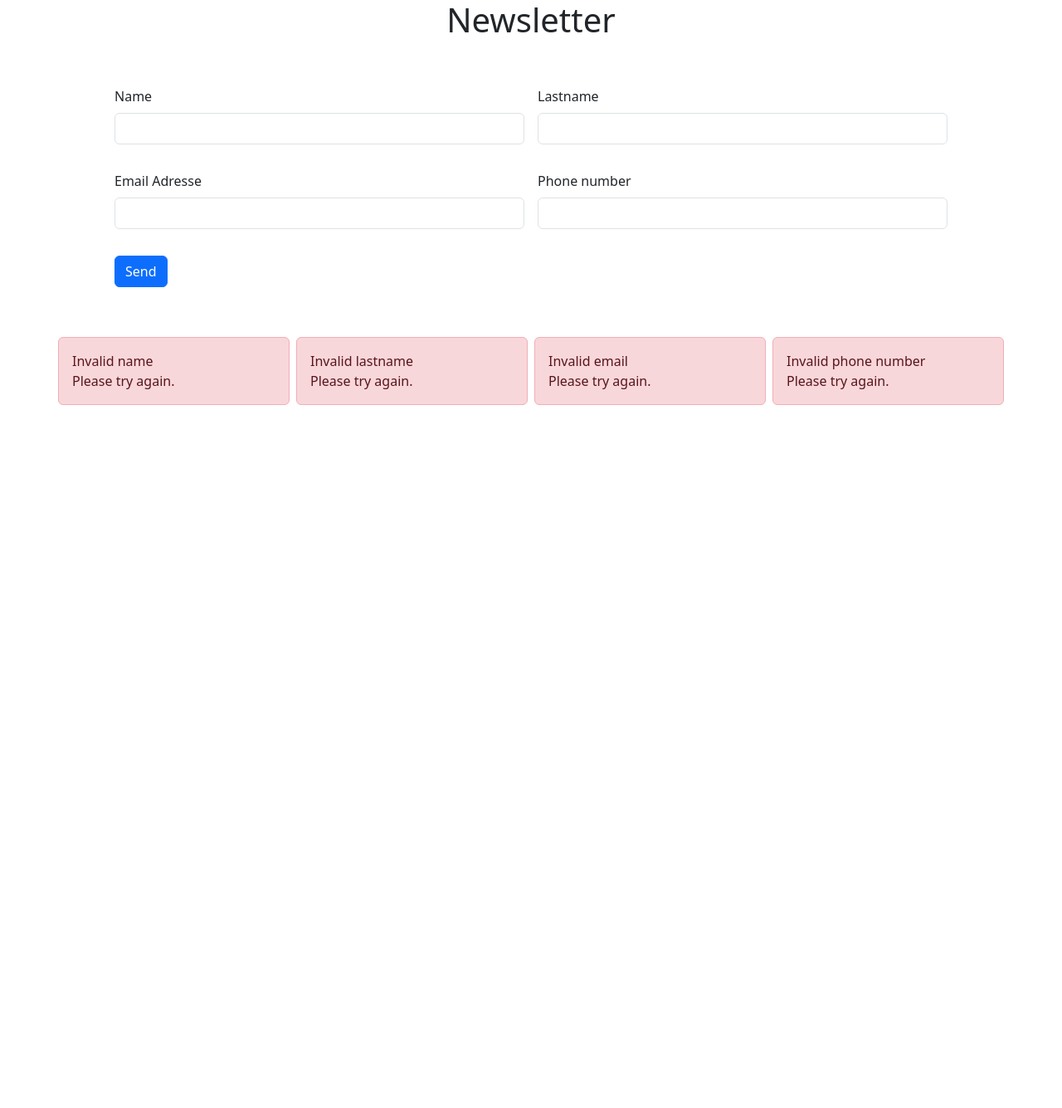
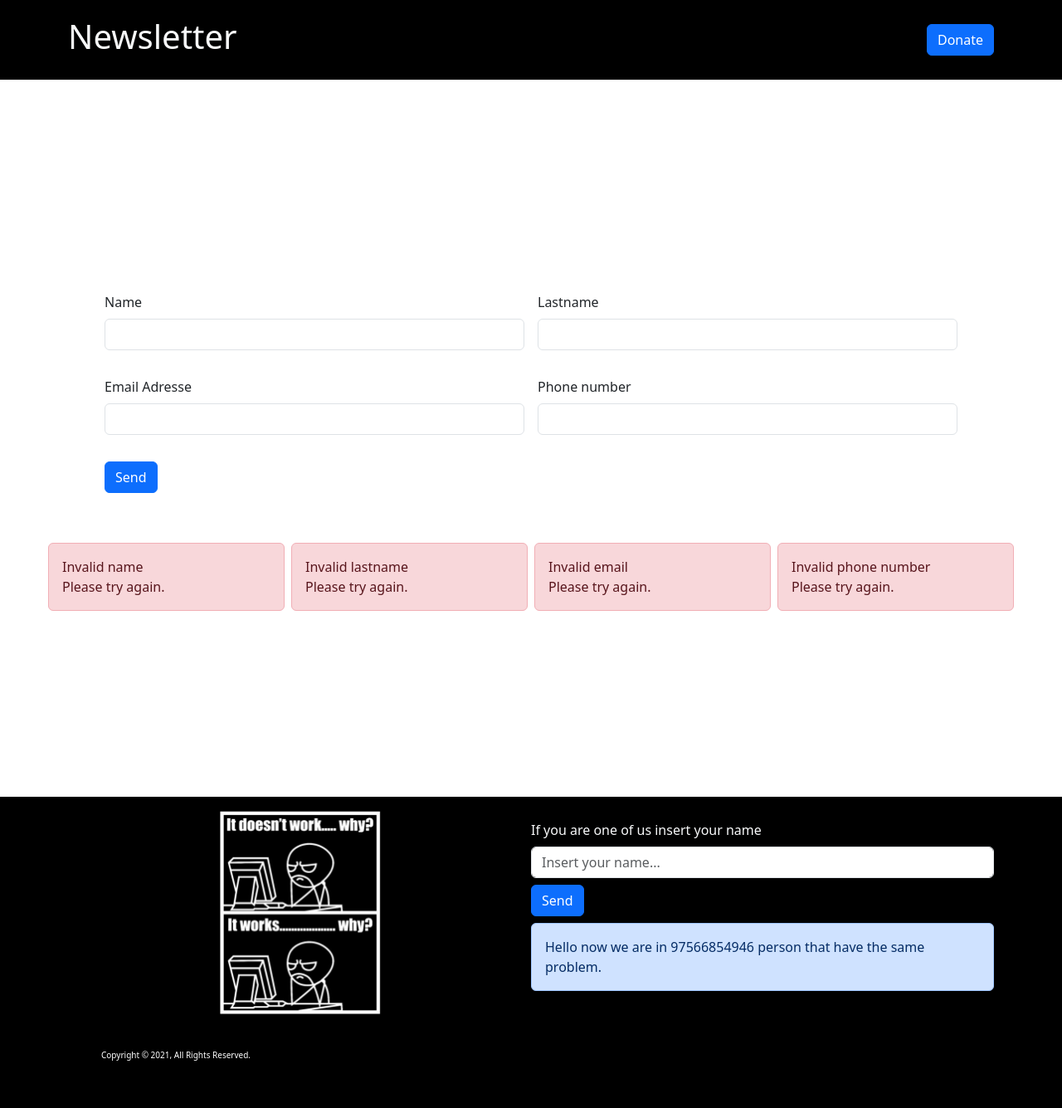
Before and after one commit to Mustaaaaa/php-iscrizione-newsletter, a PHP site: page / in a window 1280 px wide. Shown: the whole page at 83% size. Before the commit the page ends 488 px from the top, so only its background shows below. Run offline with PHP 8.4, Linux system fonts and the light colour scheme.

Commit message:
add: 1)header 2)footer

```diff
--- /dev/null
+++ b/footer.php
@@ -0,0 +1,59 @@
+<?php
+$text = $_POST['text'] ?? '';
+?>
+<!DOCTYPE html>
+<html lang="en">
+
+<head>
+    <meta charset="UTF-8">
+    <meta name="viewport" content="width=, initial-scale=1.0">
+    <title>Footer</title>
+</head>
+
+<body>
+    <footer>
+        <div class="footer-section">
+            <style>
+                .footer-section {
+                    margin-top: 20px;
+                    padding-top: 15px;
+                    background-color: black;
+                }
+            </style>
+            <div class="container">
+                <div class="d-flex align-items-center">
+                    <div class="col-6 d-flex justify-content-center">
+                        <img src="./foto.jpg" alt="">
+                        <style>
+                            img {
+                                width: 200px;
+                            }
+                        </style>
+                    </div>
+
+                    <form class="col-6" method="POST">
+                        <label for="text" class="form-label text-light">If you are one of us insert your name</label>
+                        <input type="text" id="text" name="text" placeholder="Insert your name..." class="form-control mb-2">
+                        <button class="btn btn-primary">Send</button>
+                        <?php
+                        echo "<p class='alert alert-primary mt-2'>Hello $text now we are in 97566854946 person that have the same problem.</p>"
+                        ?>
+                    </form>
+                </div>
+                <div class="copyright-section">
+                    <style>
+                        .copyright-section {
+                            color: white;
+                            font-size: 10px;
+                            padding: 40px;
+                        }
+                    </style>
+                    <p>Copyright © 2021, All Rights Reserved.</p>
+                </div>
+            </div>
+
+        </div>
+    </footer>
+</body>
+
+</html>
--- /dev/null
+++ b/header.php
@@ -0,0 +1,32 @@
+<!DOCTYPE html>
+<html lang="en">
+
+<head>
+    <meta charset="UTF-8">
+    <meta name="viewport" content="width=device-width, initial-scale=1.0">
+    <title>Header</title>
+</head>
+
+<body>
+    <header>
+        <div class="header-bar">
+            <style>
+                .header-bar {
+                    background-color: black;
+                    padding: 20px;
+                }
+            </style>
+            <div class="container">
+                <div class="d-flex justify-content-between">
+                    <h1 class="text-light">Newsletter</h1>
+                    <div class="d-flex align-items-center">
+                        <button class="btn btn-primary">Donate</button>
+                    </div>
+                </div>
+            </div>
+        </div>
+    </header>
+
+</body>
+
+</html>
--- a/index.php
+++ b/index.php
@@ -11,16 +11,17 @@
 
 <body>
     <header>
-        <div class="container">
-            <div class="text-center">
-                <h1>Newsletter</h1>
-            </div>
-        </div>
+        <?php require_once "./header.php"; ?>
     </header>
 
     <main>
         <form action="" method="post">
-            <div class="container">
+            <div class="container pad">
+                <style>
+                    .pad{
+                        padding: 200px 0 200px 0;
+                    }
+                </style>
                 <div class="input-section d-flex m-5">
                     <style>
                         .input-section {
@@ -64,7 +65,9 @@
 
 
 
-
+    <footer>
+        <?php require_once "./footer.php"; ?>
+    </footer>
 
 
     <script src="https://cdn.jsdelivr.net/npm/bootstrap@5.3.3/dist/js/bootstrap.bundle.min.js"></script>
```
Also changed, not shown: foto.jpg (added).
